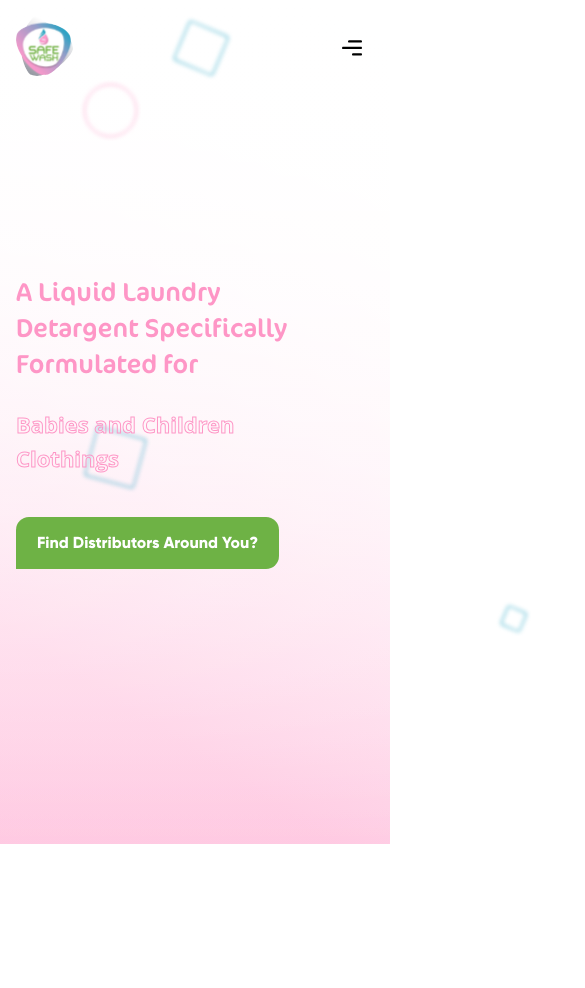
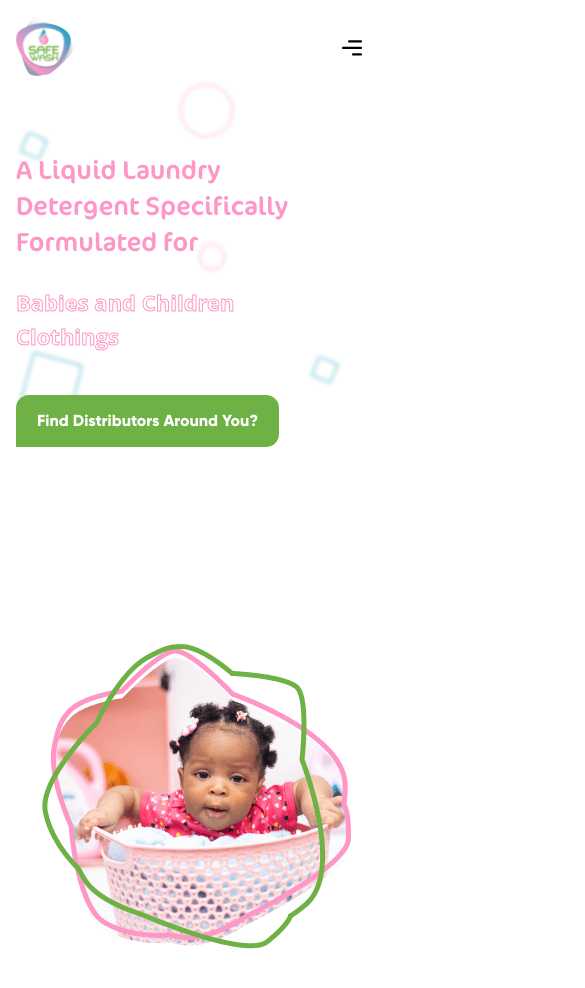
Before and after one commit to mistyjack/safewash, a Next.js app: page / in a window 390 px wide. Shown: the top 988 px of the page, 585 px wide, since content can reach past the window. Before the commit the page ends 844 px from the top, so only its background shows below. Built offline with nearby package versions, Linux system fonts and the light colour scheme.

Commit message:
Completed first slide.

```diff
--- a/pages/index.js
+++ b/pages/index.js
@@ -1,9 +1,11 @@
 import Head from "next/head";
+import Image from "next/image";
 import { Fragment } from "react";
 import FirstSlide from "../src/components/FirstSlide";
 
 import { createStyles, makeStyles } from "@material-ui/core/styles";
 import CssBaseline from "@material-ui/core/CssBaseline";
+import Hidden from "@material-ui/core/Hidden";
 
 const useStyles = makeStyles(theme =>
   createStyles({
@@ -15,9 +17,12 @@ const useStyles = makeStyles(theme =>
       backgroundColor: "#fff"
     },
     firstSlide: {
+      height: "600px",
       position: "relative",
-      height: "100vh",
-      background: "linear-gradient(180deg, #FFFFFF 0%, rgba(255, 255, 255, 0) 100%), linear-gradient(180deg, #FFFFFF 0%, rgba(255, 255, 255, 0) 100%), linear-gradient(213.01deg, #FFFFFF 4.13%, rgba(254, 150, 198, 0.5) 80.31%)"
+      [theme.breakpoints.up("md")]: {
+        height: "100vh",
+        background: "linear-gradient(180deg, #FFFFFF 0%, rgba(255, 255, 255, 0) 100%), linear-gradient(180deg, #FFFFFF 0%, rgba(255, 255, 255, 0) 100%), linear-gradient(213.01deg, #FFFFFF 4.13%, rgba(254, 150, 198, 0.5) 80.31%)"
+      }
     }
   })
 );
@@ -37,6 +42,11 @@ export default function Home() {
         <section className={classes.firstSlide}>
           <FirstSlide />
         </section>
+        <Hidden smUp>
+          <div className={classes.babyImage}>
+            <Image src="/images/babyInBasket.png" alt="BQ Safewash baby 4 hero 1" layout="fixed" width={400} height={408} />
+          </div>
+        </Hidden>
       </main>
     </Fragment>
   );
--- a/src/components/FirstSlide.js
+++ b/src/components/FirstSlide.js
@@ -82,33 +82,58 @@ const useStyles = makeStyles(theme =>
     },
     mdCircle: {
       position: "absolute",
+      [theme.breakpoints.up("md")]: {
         top: "5rem",
         left: "5rem"
       },
+      top: "5rem",
+      left: "45%"
+    },
+    smCircle: {
+      position: "absolute",
+      top: "15rem",
+      left: "50%"
+    },
     mdRec: {
+      [theme.breakpoints.up("md")]: {
         position: "absolute",
         top: "1rem",
         right: "40%"
+      }
     },
     rec: {
       position: "absolute",
+      [theme.breakpoints.up("md")]: {
         top: "50%",
         left: "5rem"
       },
+      bottom: "11rem",
+      left: "1rem"
+    },
     smallRec1: {
       position: "absolute",
+      [theme.breakpoints.up("md")]: {
         top: "21.5rem",
         left: "40rem"
       },
+      top: "8rem",
+      left: "1rem"
+    },
     smallRec2: {
       position: "absolute",
+      [theme.breakpoints.up("md")]: {
         bottom: "12.7rem",
         left: "31rem"
       },
+      bottom: "13rem",
+      right: "3rem"
+    },
     smallRec3: {
+      [theme.breakpoints.up("md")]: {
         position: "absolute",
         bottom: "11.7rem",
         left: "43rem"
+      }
     }
   })
 );
@@ -122,9 +147,11 @@ const FirstSlide = () => {
       <span className={classes.mdCircle}>
         <img src="/icons/circle.svg" alt="Background icon" />
       </span>
+      <Hidden smDown>
         <span className={classes.mdRec}>
           <img src="/icons/mdRec.svg" alt="Background icon" />
         </span>
+      </Hidden>
       <span className={classes.rec}>
         <img src="/icons/rec.svg" alt="Background icon" />
       </span>
@@ -134,12 +161,19 @@ const FirstSlide = () => {
       <span className={classes.smallRec2}>
         <img src="/icons/smallRec.svg" alt="Background icon" />
       </span>
+      <Hidden smDown>
         <span className={classes.smallRec3}>
           <img src="/icons/smallRec.svg" alt="Background icon" />
         </span>
+      </Hidden>
+      <Hidden mdUp>
+        <span className={classes.smCircle}>
+          <img src="/icons/smCircle.svg" alt="Background icon" />
+        </span>
+      </Hidden>
       <div className={classes.textContent}>
         <Typography className={classes.stylishHeading} variant="h1" gutterBottom>
-          A Liquid Laundry Detargent Specifically Formulated for
+          A Liquid Laundry Detergent Specifically Formulated for
         </Typography>
         <Typography className={classes.blockHeading} variant="h1" gutterBottom>
           Babies and Children Clothings
```
Also changed, not shown: public/icons/smCircle.svg (added), public/images/babyInBasket.png (added). Lines whose indentation alone changed are shown as unchanged.
